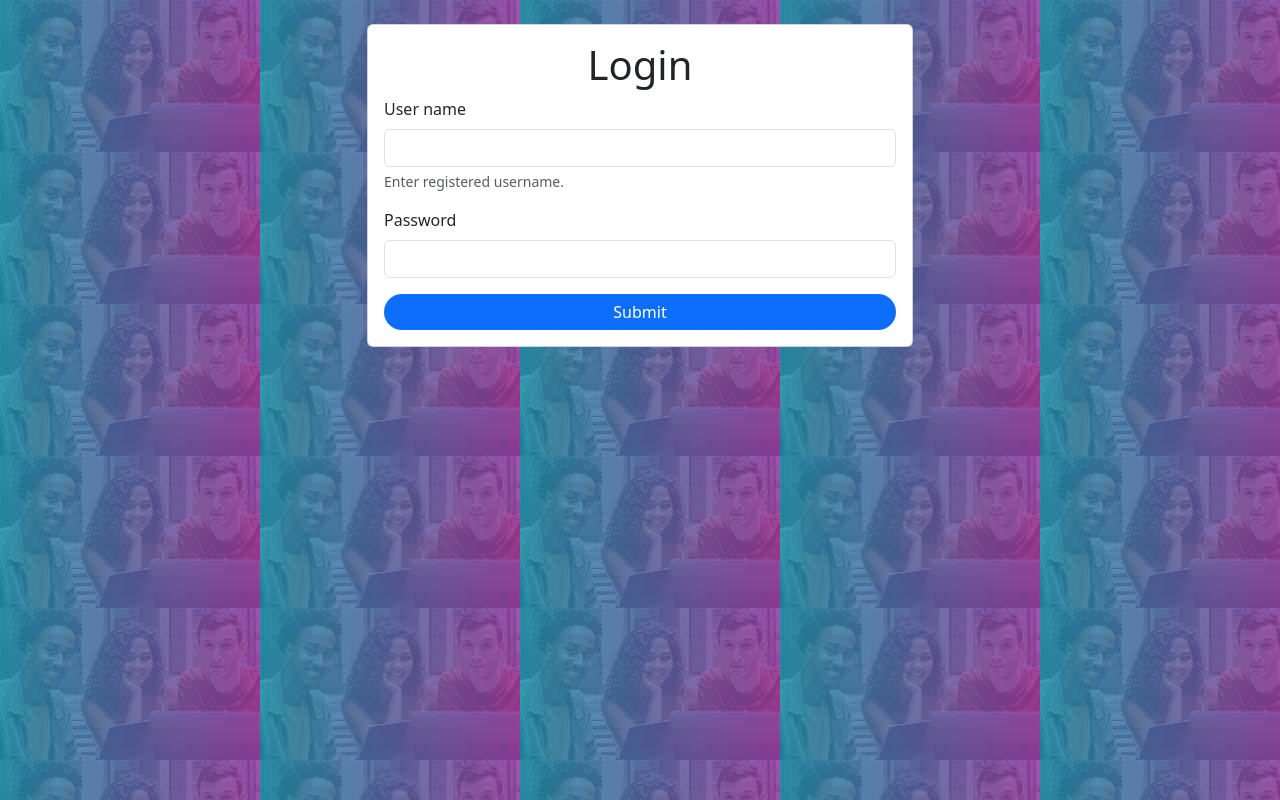
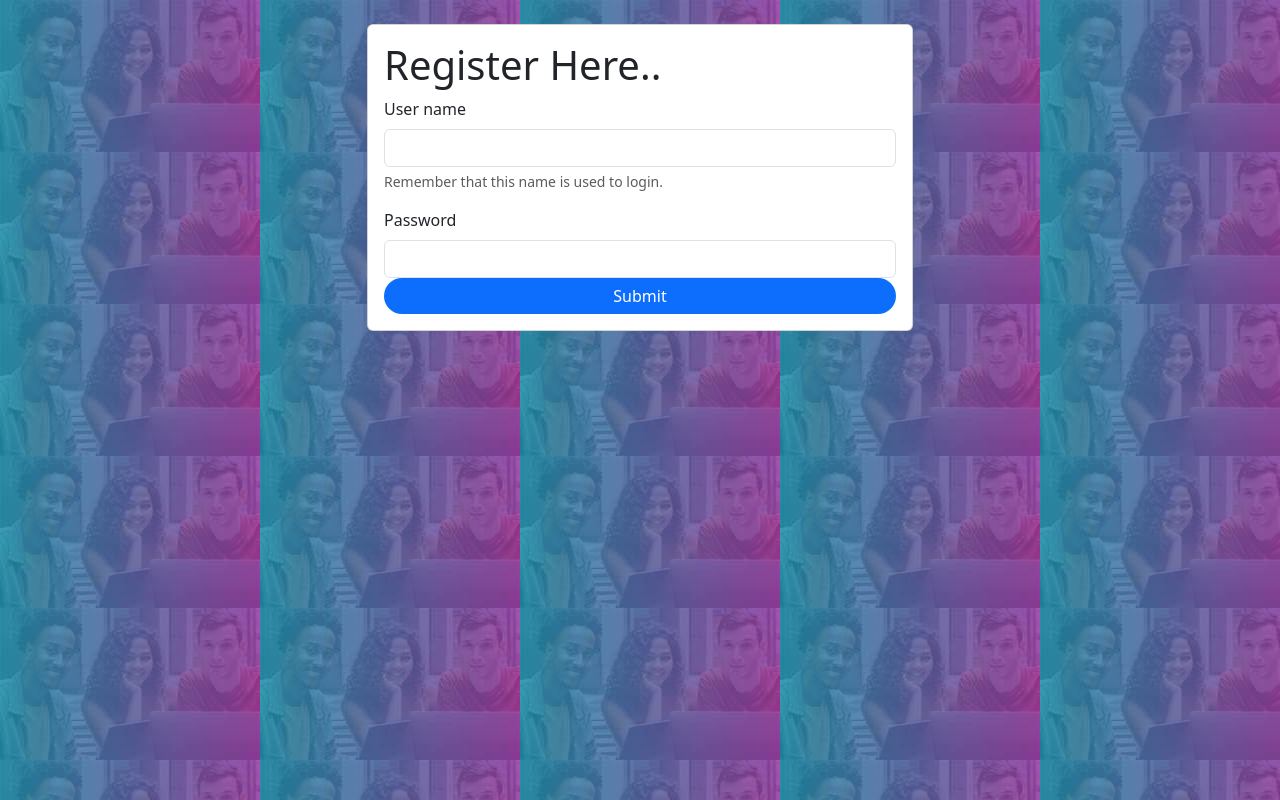
Before and after one commit to suryawanshisachin/tutorial, a plain HTML site: page Login.html in a window 1280 px wide. Drawn offline with nearby package versions, Linux system fonts and the light colour scheme.

Commit message:
Update Login.html

```diff
--- a/Login.html
+++ b/Login.html
@@ -3,7 +3,7 @@
   <head>
     <meta charset="utf-8">
     <meta name="viewport" content="width=device-width, initial-scale=1">
-  <title>Login</title>
+    <title>Register</title>
     <link href="https://cdn.jsdelivr.net/npm/bootstrap@5.3.3/dist/css/bootstrap.min.css" rel="stylesheet" integrity="sha384-QWTKZyjpPEjISv5WaRU9OFeRpok6YctnYmDr5pNlyT2bRjXh0JMhjY6hW+ALEwIH" crossorigin="anonymous">
     <link rel="stylesheet" href="Loginstyle.css">
   </head>
@@ -13,16 +13,16 @@
       <div class="col-lg-6 col-md-8 col-sm-10">
         <div class="card">
           <div class="card-body">
-            <h1 class="card-title text-center">Login</h1>
-            <form name="f1" action="/Webapplication/Login" method="post" onsubmit="return validate()">
+    <form  name="f1" action="/Webapplication/Registration" method="post" onSubmit=" return validate()">
   <div class="mb-3">
-                <label for="exampleInputname" class="form-label">User name</label>
-                <input type="text" name="name" class="form-control" id="exampleInputname" required>
-                <div id="emailHelp" class="form-text">Enter registered username.</div>
+  	<h1 class="fw-light">Register Here..</h1>
+    <label for="exampleinputname" class="form-label">User name</label>
+    <input type="text" name="name" class="form-control" id="exampleInputname">
+    <div id="emailHelp" class="form-text">Remember that this name is used to login.</div>
   </div>
-              <div class="mb-3">
+      <div>
     <label for="exampleInputPassword1" class="form-label">Password</label>
-                <input type="password" name="pass" class="form-control" id="exampleInputPassword1" required>
+    <input type="password" name="pass" class="form-control" id="exampleInputPassword1">
   </div>
   <div class="text-center">
   <button type="submit" class="btn btn-primary">Submit</button>
@@ -31,27 +31,30 @@
    </div>
 	</div>
 	      </div>
-    </div>
+
 		</div>
 
+    <script src="https://cdn.jsdelivr.net/npm/bootstrap@5.3.3/dist/js/bootstrap.bundle.min.js" integrity="sha384-YvpcrYf0tY3lHB60NNkmXc5s9fDVZLESaAA55NDzOxhy9GkcIdslK1eN7N6jIeHz" crossorigin="anonymous"></script>
   <script>
-    function validate() {
-      var x = document.getElementById("exampleInputname").value.trim();
-      if (x === "") {
-        alert("User name should not be empty");
+	function validate()
+	{
+		var x = document.f1.name.value
+		if(x == null || x == " ")
+			{
+			alert("User name should not be Empty");
 			return false;
 			}
-
-      var x1 = document.getElementById("exampleInputPassword1").value.trim();
-      if (x1 === "") {
-        alert("Password should not be empty");
+		var x1=document.f1.password.value
+		if(x1 == null || x1 == "")
+			{
+			alert("Password should not be Empty");
 			return false;
 			}
-
 		return true;
 	}
+
+
 	</script>
 
-  <script src="https://cdn.jsdelivr.net/npm/bootstrap@5.3.3/dist/js/bootstrap.bundle.min.js" integrity="sha384-YvpcrYf0tY3lHB60NNkmXc5s9fDVZLESaAA55NDzOxhy9GkcIdslK1eN7N6jIeHz" crossorigin="anonymous"></script>
   </body>
 </html>
```
Lines whose indentation alone changed are shown as unchanged.
